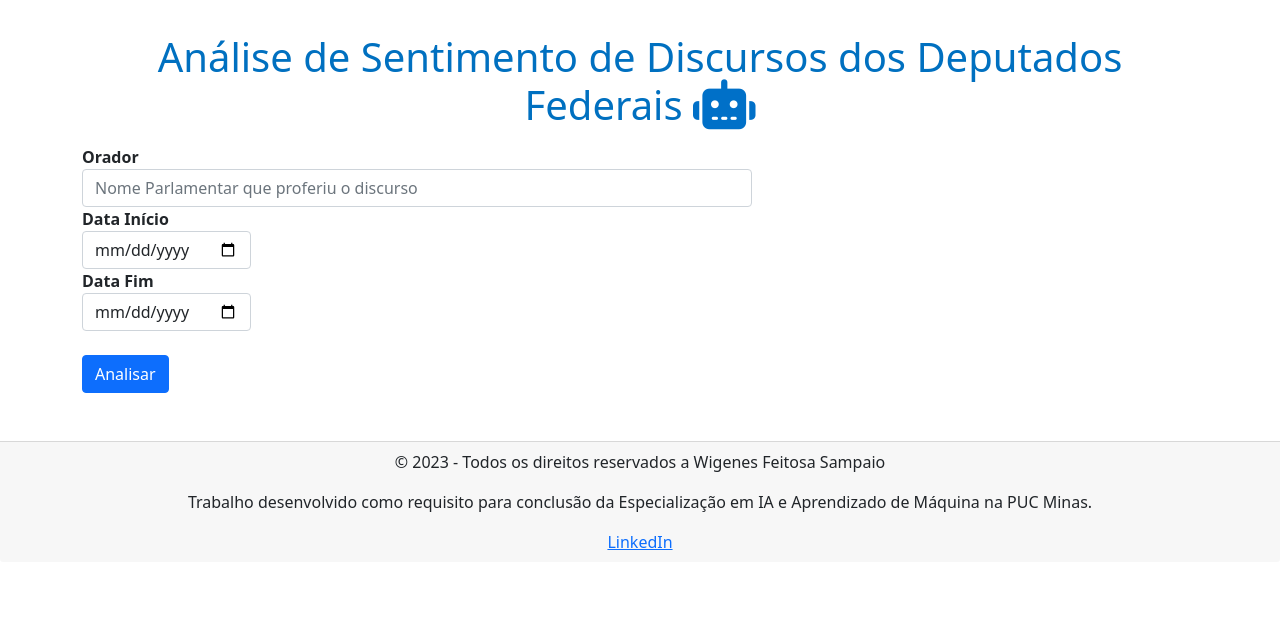
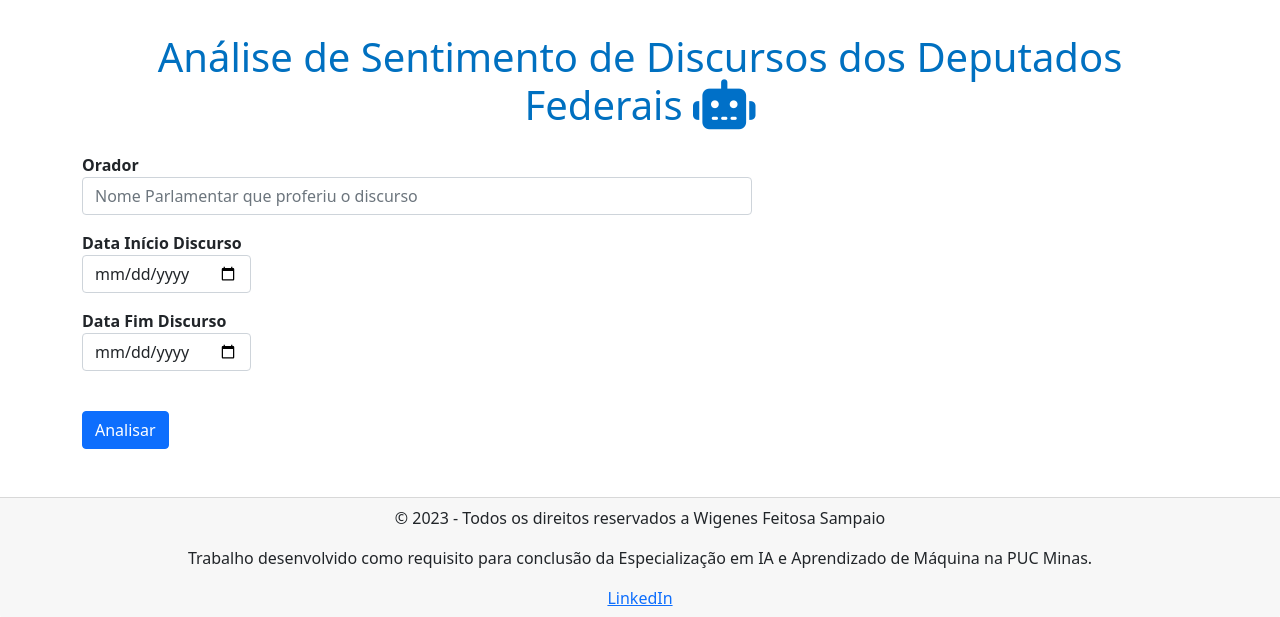
Before and after one commit to wigenesfs/pos-ia-ml-2021-puc-minas, a Flask app: page /svm in a window 1280 px wide. Shown: the top 617 px of the page. Run offline with Flask 3, Linux system fonts and the light colour scheme; parts of the project's set-up code (start-up, migrations or seed data) failed here and were passed over; some libraries are stand-ins or nearby versions.

Commit message:
Melhorias no html com ajustes nos arquivos result_svm.html e template.html.

```diff
--- a/templates/result_svm.html
+++ b/templates/result_svm.html
@@ -3,20 +3,20 @@
 
 <form method="POST" action="/svm/api">
     <fieldset>
-        <div class="form-group">
-            <label for="Orador"><strong>Orador</strong></label>
+        <div class="form-group mb-3">
+            <label for="Orador"><strong>Orador <br></strong></label>
             <input type="text" id="Orador" name="nome_orador" class="form-control" value="{{ nome_orador }}" placeholder="Nome Parlamentar que proferiu o discurso">
         </div>
-        <div class="form-group">
-            <label for="data-inicio"><strong>Data Início</strong></label>
-            <input type="date" id="data-inicio" name="data_inicio" class="form-control-date" value="{{ data_inicio }}">
+        <div class="form-group mb-3">
+            <label for="data-inicio"><strong>Data Início Discurso</strong></label>
+            <input type="date" id="data-inicio" name="data_inicio" class="form-control-date" data-toggle="tooltip" data-placement="right" title="Data Inicial do Discurso proferido." value="{{ data_inicio }}">
         </div>
-        <div class="form-group">
-            <label for="data-fim"><strong>Data Fim</strong></label>
-            <input type="date" id="data-fim" name="data_fim" class="form-control-date" value="{{ data_fim }}">
+        <div class="form-group mb-3">
+            <label for="data-fim"><strong>Data Fim Discurso</strong></label>
+            <input type="date" id="data-fim" name="data_fim" class="form-control-date" data-toggle="tooltip" data-placement="right" title="Data Final do Discurso proferido. Deve ser menor ou igual a data de início do discurso." value="{{ data_fim }}">
         </div>
         <br>
-        <button type="submit" class="btn btn-primary btn-salvar">Analisar</button>
+        <button type="submit" class="btn btn-primary btn-salvar" data-toggle="tooltip" data-placement="right" title="Clique aqui para iniciar a análise de sentimento."> Analisar</button>
     </fieldset>
 </form>
 <br>
--- a/templates/template.html
+++ b/templates/template.html
@@ -11,7 +11,7 @@
 </head>
 <body>
     <div class="container">
-        <div class="page-header blockquote text-center justify-content-center">
+        <div class="page-header blockquote text-center justify-content-center mb-4">
             <h1>{{ titulo }}  <i class="fa-solid fa-robot fa-bounce fa-lg" style="color: #0070c8;"></i></h1>
         </div>
 
```
